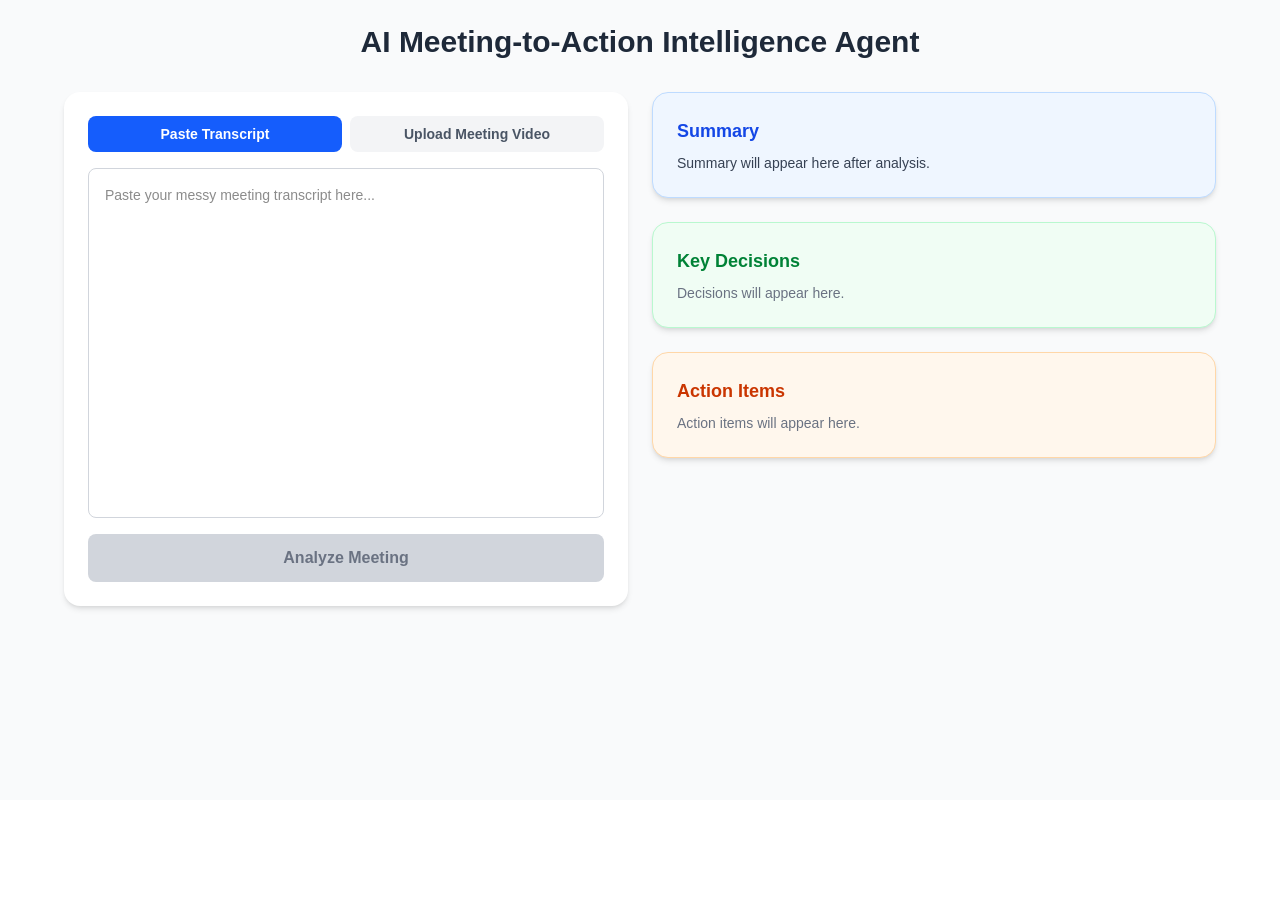
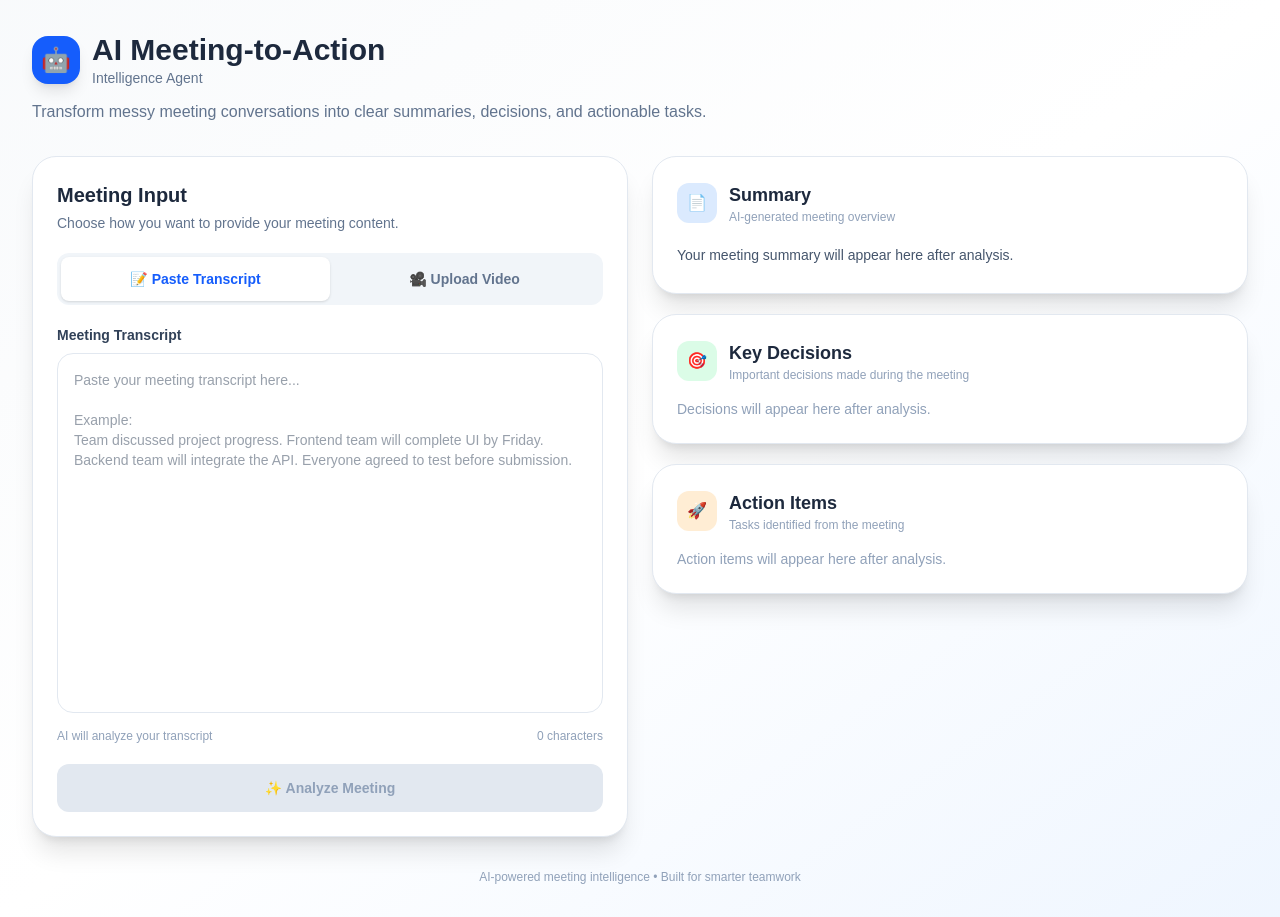
Before and after one commit to Sheerin1124/my-app, a Next.js app: page / in a window 1280 px wide. Before the commit the page ends 800 px from the top, so only its background shows below. Built offline with nearby package versions, Linux system fonts and the light colour scheme.

Commit message:
api\analyze

```diff
--- /dev/null
+++ b/app/api/analyze/route.ts
@@ -0,0 +1,37 @@
+import { NextResponse } from "next/server";
+
+export async function POST(request: Request) {
+  try {
+    const body = await request.json();
+
+    console.log("Received data:", body);
+
+    return NextResponse.json({
+      success: true,
+
+      summary:
+        "The meeting discussed project progress and assigned responsibilities to team members.",
+
+      decisions: [
+        "Complete frontend and backend development",
+        "Test the application before submission",
+      ],
+
+      actionItems: [
+        "Frontend team to complete UI development",
+        "Backend team to complete API integration",
+        "Team to test the project",
+      ],
+    });
+  } catch (error) {
+    console.error(error);
+
+    return NextResponse.json(
+      {
+        success: false,
+        error: "Something went wrong in backend",
+      },
+      { status: 500 }
+    );
+  }
+}
--- a/app/api/meeting-intelligence/route.ts
+++ /dev/null
@@ -1,55 +0,0 @@
-import { NextRequest, NextResponse } from "next/server";
-
-export async function POST(req: NextRequest) {
-  try {
-    const body = await req.json();
-
-    const transcript = body.transcript;
-
-    console.log("Transcript received:", transcript);
-
-    if (!transcript || !transcript.trim()) {
-      return NextResponse.json(
-        {
-          success: false,
-          error: "Transcript is empty",
-        },
-        { status: 400 }
-      );
-    }
-
-    // Demo analysis
-    const summary =
-      "The meeting discussed project progress, pending payment integration, notification issues, and testing preparation.";
-
-    const decisions = [
-      "Payment integration must be completed by next Wednesday.",
-      "The notification issue should be fixed by Monday.",
-      "Testing preparation will start this week.",
-    ];
-
-    const actionItems = [
-      "John: Complete the user profile section by Friday.",
-      "Sarah: Complete the payment integration by next Wednesday.",
-      "John: Fix the notification issue by Monday.",
-      "Sarah: Prepare the testing checklist by Thursday.",
-    ];
-
-    return NextResponse.json({
-      success: true,
-      summary,
-      decisions,
-      actionItems,
-    });
-  } catch (error) {
-    console.error("Backend Error:", error);
-
-    return NextResponse.json(
-      {
-        success: false,
-        error: "Internal server error",
-      },
-      { status: 500 }
-    );
-  }
-}
--- a/app/page.tsx
+++ b/app/page.tsx
@@ -6,48 +6,78 @@ export default function Home() {
   const [inputMode, setInputMode] = useState<"transcript" | "video">(
     "transcript"
   );
-  const [transcript, setTranscript] = useState<string>("");
+
+  const [transcript, setTranscript] = useState("");
   const [videoFile, setVideoFile] = useState<File | null>(null);
-  const [loading, setLoading] = useState<boolean>(false);
-  const [summary, setSummary] = useState<string>("");
+
+  const [loading, setLoading] = useState(false);
+  const [summary, setSummary] = useState("");
   const [decisions, setDecisions] = useState<string[]>([]);
   const [actionItems, setActionItems] = useState<string[]>([]);
+  const [error, setError] = useState("");
 
+  // Analyze Meeting
   const handleAnalyze = async () => {
+    if (inputMode === "transcript" && transcript.trim() === "") {
+      setError("Please paste a meeting transcript first.");
+      return;
+    }
+
+    if (inputMode === "video") {
+      setError(
+        "Video transcription is not connected yet. Please use Paste Transcript for now."
+      );
+      return;
+    }
+
     setLoading(true);
 
+    // Clear previous results
+    setSummary("");
+    setDecisions([]);
+    setActionItems([]);
+    setError("");
+
     try {
-    const response = await fetch("/api/meeting-intelligence", {
+      const response = await fetch("/api/analyze", {
         method: "POST",
         headers: {
           "Content-Type": "application/json",
         },
         body: JSON.stringify({
-        transcript: transcript,
+          transcript: transcript.trim(),
         }),
       });
 
       const data = await response.json();
 
+      console.log("Backend Response:", data);
+
       if (!response.ok) {
         throw new Error(data.error || "Backend connection failed");
       }
 
-    console.log("Backend Response:", data);
-
-    setSummary(data.summary || "");
+      setSummary(data.summary || "No summary generated.");
       setDecisions(data.decisions || []);
       setActionItems(data.actionItems || []);
-  } catch (error) {
-    console.error("API Error:", error);
-    setSummary("Failed to connect with backend.");
+    } catch (err) {
+      console.error("API Error:", err);
+
+      setError(
+        err instanceof Error
+          ? err.message
+          : "Failed to connect with backend."
+      );
     } finally {
       setLoading(false);
     }
   };
+
+  // File Upload
   const handleFileChange = (e: ChangeEvent<HTMLInputElement>) => {
     const file = e.target.files?.[0] || null;
     setVideoFile(file);
+    setError("");
   };
 
   const isButtonDisabled =
@@ -56,65 +86,156 @@ export default function Home() {
     (inputMode === "video" && videoFile === null);
 
   return (
-    <main className="min-h-screen bg-gray-50 p-6">
-      <h1 className="text-3xl font-bold text-center mb-8 text-gray-800">
-        AI Meeting-to-Action Intelligence Agent
+    <main className="min-h-screen bg-gradient-to-br from-slate-50 via-white to-blue-50 p-4 md:p-8">
+
+      {/* HEADER */}
+      <div className="max-w-7xl mx-auto mb-8">
+        <div className="flex items-center gap-3 mb-3">
+          <div className="w-12 h-12 rounded-2xl bg-blue-600 flex items-center justify-center shadow-lg">
+            <span className="text-2xl">🤖</span>
+          </div>
+
+          <div>
+            <h1 className="text-2xl md:text-3xl font-bold text-slate-800">
+              AI Meeting-to-Action
             </h1>
 
-      <div className="grid grid-cols-1 md:grid-cols-2 gap-6 max-w-6xl mx-auto">
-        {/* INPUT SECTION */}
-        <div className="bg-white rounded-2xl shadow-md p-6 flex flex-col">
-          <div className="flex gap-2 mb-4">
+            <p className="text-sm text-slate-500">
+              Intelligence Agent
+            </p>
+          </div>
+        </div>
+
+        <p className="text-slate-500 text-sm md:text-base">
+          Transform messy meeting conversations into clear summaries,
+          decisions, and actionable tasks.
+        </p>
+      </div>
+
+      {/* MAIN GRID */}
+      <div className="max-w-7xl mx-auto grid grid-cols-1 lg:grid-cols-2 gap-6">
+
+        {/* LEFT PANEL */}
+        <div className="bg-white rounded-3xl shadow-xl border border-slate-200 p-6">
+
+          <div className="flex items-center justify-between mb-5">
+            <div>
+              <h2 className="text-xl font-bold text-slate-800">
+                Meeting Input
+              </h2>
+
+              <p className="text-sm text-slate-500 mt-1">
+                Choose how you want to provide your meeting content.
+              </p>
+            </div>
+          </div>
+
+          {/* TABS */}
+          <div className="flex bg-slate-100 rounded-xl p-1 mb-5">
+
             <button
               type="button"
-              onClick={() => setInputMode("transcript")}
-              className={`flex-1 py-2 rounded-lg font-semibold text-sm ${
+              onClick={() => {
+                setInputMode("transcript");
+                setError("");
+              }}
+              className={`flex-1 py-3 rounded-lg font-semibold text-sm transition-all ${
                 inputMode === "transcript"
-                  ? "bg-blue-600 text-white"
-                  : "bg-gray-100 text-gray-600"
+                  ? "bg-white text-blue-600 shadow-sm"
+                  : "text-slate-500 hover:text-slate-700"
               }`}
             >
-              Paste Transcript
+              📝 Paste Transcript
             </button>
 
             <button
               type="button"
-              onClick={() => setInputMode("video")}
-              className={`flex-1 py-2 rounded-lg font-semibold text-sm ${
+              onClick={() => {
+                setInputMode("video");
+                setError("");
+              }}
+              className={`flex-1 py-3 rounded-lg font-semibold text-sm transition-all ${
                 inputMode === "video"
-                  ? "bg-blue-600 text-white"
-                  : "bg-gray-100 text-gray-600"
+                  ? "bg-white text-blue-600 shadow-sm"
+                  : "text-slate-500 hover:text-slate-700"
               }`}
             >
-              Upload Meeting Video
+              🎥 Upload Video
             </button>
+
           </div>
 
-          {/* TRANSCRIPT INPUT */}
+          {/* TRANSCRIPT */}
           {inputMode === "transcript" && (
+            <div>
+              <label className="block text-sm font-semibold text-slate-700 mb-2">
+                Meeting Transcript
+              </label>
+
               <textarea
-              className="flex-1 w-full min-h-[350px] border border-gray-300 rounded-lg p-4 text-sm resize-none focus:outline-none focus:ring-2 focus:ring-blue-500"
-              placeholder="Paste your messy meeting transcript here..."
+                className="w-full min-h-[360px] border border-slate-200 rounded-2xl p-4 text-sm text-slate-700 resize-none focus:outline-none focus:ring-2 focus:ring-blue-500 focus:border-transparent transition"
+                placeholder="Paste your meeting transcript here...
+
+Example:
+Team discussed project progress. Frontend team will complete UI by Friday. Backend team will integrate the API. Everyone agreed to test before submission."
                 value={transcript}
-              onChange={(e) => setTranscript(e.target.value)}
+                onChange={(e) => {
+                  setTranscript(e.target.value);
+                  setError("");
+                }}
               />
+
+              <div className="flex justify-between text-xs text-slate-400 mt-2">
+                <span>AI will analyze your transcript</span>
+                <span>{transcript.length} characters</span>
+              </div>
+            </div>
           )}
 
-          {/* VIDEO INPUT */}
+          {/* VIDEO UPLOAD */}
           {inputMode === "video" && (
-            <div className="flex-1 min-h-[350px] flex flex-col items-center justify-center border-2 border-dashed border-gray-300 rounded-lg p-6 text-center">
+            <div className="min-h-[360px] flex flex-col items-center justify-center border-2 border-dashed border-slate-300 rounded-2xl p-6 text-center bg-slate-50">
+
+              <div className="w-16 h-16 rounded-full bg-blue-100 flex items-center justify-center mb-4">
+                <span className="text-3xl">🎬</span>
+              </div>
+
+              <h3 className="font-semibold text-slate-700 mb-2">
+                Upload Meeting Video
+              </h3>
+
+              <p className="text-sm text-slate-500 mb-5">
+                Upload MP4, MOV, or audio files.
+              </p>
+
               <input
                 type="file"
                 accept="video/*,audio/*"
                 onChange={handleFileChange}
-                className="text-sm"
+                className="block w-full max-w-xs text-sm text-slate-600
+                file:mr-4 file:py-2 file:px-4
+                file:rounded-lg file:border-0
+                file:bg-blue-600 file:text-white
+                file:font-semibold
+                hover:file:bg-blue-700"
               />
 
               {videoFile && (
-                <p className="text-sm text-gray-600 mt-3">
-                  Selected: {videoFile.name}
+                <div className="mt-5 p-3 bg-white rounded-xl border border-slate-200 w-full max-w-xs">
+                  <p className="text-xs text-slate-400">Selected file</p>
+                  <p className="text-sm font-medium text-slate-700 truncate">
+                    {videoFile.name}
                   </p>
+                </div>
               )}
+
+            </div>
+          )}
+
+          {/* ERROR MESSAGE */}
+          {error && (
+            <div className="mt-4 p-3 rounded-xl bg-red-50 border border-red-200 text-red-600 text-sm">
+              ⚠️ {error}
             </div>
           )}
 
@@ -123,68 +244,146 @@ export default function Home() {
             type="button"
             onClick={handleAnalyze}
             disabled={isButtonDisabled}
-            className={`mt-4 font-semibold py-3 rounded-lg transition ${
+            className={`w-full mt-5 py-3.5 rounded-xl font-semibold text-sm transition-all flex items-center justify-center gap-2 ${
               isButtonDisabled
-                ? "bg-gray-300 text-gray-500 cursor-not-allowed"
-                : "bg-blue-600 text-white hover:bg-blue-700"
+                ? "bg-slate-200 text-slate-400 cursor-not-allowed"
+                : "bg-blue-600 text-white hover:bg-blue-700 shadow-lg shadow-blue-200"
             }`}
           >
-            {loading ? "Analyzing..." : "Analyze Meeting"}
+            {loading ? (
+              <>
+                <span className="animate-spin">⏳</span>
+                Analyzing Meeting...
+              </>
+            ) : (
+              <>
+                ✨ Analyze Meeting
+              </>
+            )}
           </button>
+
         </div>
 
-        {/* OUTPUT SECTION */}
-        <div className="flex flex-col gap-6">
-          {/* SUMMARY */}
-          <div className="bg-blue-50 border border-blue-200 rounded-2xl shadow-md p-6">
-            <h2 className="text-lg font-bold text-blue-700 mb-2">
+
+        {/* RIGHT PANEL */}
+        <div className="flex flex-col gap-5">
+
+          {/* SUMMARY CARD */}
+          <div className="bg-white rounded-3xl shadow-xl border border-slate-200 p-6">
+
+            <div className="flex items-center gap-3 mb-4">
+              <div className="w-10 h-10 rounded-xl bg-blue-100 flex items-center justify-center">
+                📄
+              </div>
+
+              <div>
+                <h2 className="text-lg font-bold text-slate-800">
                   Summary
                 </h2>
 
-            <p className="text-gray-700 text-sm">
-              {summary || "Summary will appear here after analysis."}
+                <p className="text-xs text-slate-400">
+                  AI-generated meeting overview
+                </p>
+              </div>
+            </div>
+
+            <p className="text-sm text-slate-600 leading-7">
+              {summary || "Your meeting summary will appear here after analysis."}
+            </p>
+
+          </div>
+
+
+          {/* DECISIONS CARD */}
+          <div className="bg-white rounded-3xl shadow-xl border border-slate-200 p-6">
+
+            <div className="flex items-center gap-3 mb-4">
+              <div className="w-10 h-10 rounded-xl bg-green-100 flex items-center justify-center">
+                🎯
+              </div>
+
+              <div>
+                <h2 className="text-lg font-bold text-slate-800">
+                  Key Decisions
+                </h2>
+
+                <p className="text-xs text-slate-400">
+                  Important decisions made during the meeting
+                </p>
+              </div>
+            </div>
+
+            {decisions.length > 0 ? (
+              <ul className="space-y-3">
+                {decisions.map((decision, index) => (
+                  <li
+                    key={index}
+                    className="flex items-start gap-3 text-sm text-slate-600"
+                  >
+                    <span className="mt-1 w-2 h-2 rounded-full bg-green-500 flex-shrink-0"></span>
+                    <span>{decision}</span>
+                  </li>
+                ))}
+              </ul>
+            ) : (
+              <p className="text-sm text-slate-400">
+                Decisions will appear here after analysis.
+              </p>
+            )}
+
+          </div>
+
+
+          {/* ACTION ITEMS CARD */}
+          <div className="bg-white rounded-3xl shadow-xl border border-slate-200 p-6">
+
+            <div className="flex items-center gap-3 mb-4">
+              <div className="w-10 h-10 rounded-xl bg-orange-100 flex items-center justify-center">
+                🚀
+              </div>
+
+              <div>
+                <h2 className="text-lg font-bold text-slate-800">
+                  Action Items
+                </h2>
+
+                <p className="text-xs text-slate-400">
+                  Tasks identified from the meeting
+                </p>
+              </div>
+            </div>
+
+            {actionItems.length > 0 ? (
+              <ul className="space-y-3">
+                {actionItems.map((item, index) => (
+                  <li
+                    key={index}
+                    className="flex items-start gap-3 text-sm text-slate-600"
+                  >
+                    <span className="mt-1 w-2 h-2 rounded-full bg-orange-500 flex-shrink-0"></span>
+                    <span>{item}</span>
+                  </li>
+                ))}
+              </ul>
+            ) : (
+              <p className="text-sm text-slate-400">
+                Action items will appear here after analysis.
+              </p>
+            )}
+
+          </div>
+
+        </div>
+
+      </div>
+
+      {/* FOOTER */}
+      <div className="max-w-7xl mx-auto text-center mt-8">
+        <p className="text-xs text-slate-400">
+          AI-powered meeting intelligence • Built for smarter teamwork
         </p>
       </div>
 
-          {/* DECISIONS */}
-          <div className="bg-green-50 border border-green-200 rounded-2xl shadow-md p-6">
-            <h2 className="text-lg font-bold text-green-700 mb-2">
-              Key Decisions
-            </h2>
-
-            {decisions.length > 0 ? (
-              <ul className="list-disc list-inside text-sm text-gray-700 space-y-1">
-                {decisions.map((decision, index) => (
-                  <li key={index}>{decision}</li>
-                ))}
-              </ul>
-            ) : (
-              <p className="text-gray-500 text-sm">
-                Decisions will appear here.
-              </p>
-            )}
-          </div>
-
-          {/* ACTION ITEMS */}
-          <div className="bg-orange-50 border border-orange-200 rounded-2xl shadow-md p-6">
-            <h2 className="text-lg font-bold text-orange-700 mb-2">
-              Action Items
-            </h2>
-
-            {actionItems.length > 0 ? (
-              <ul className="list-disc list-inside text-sm text-gray-700 space-y-1">
-                {actionItems.map((actionItem, index) => (
-                  <li key={index}>{actionItem}</li>
-                ))}
-              </ul>
-            ) : (
-              <p className="text-gray-500 text-sm">
-                Action items will appear here.
-              </p>
-            )}
-          </div>
-        </div>
-      </div>
     </main>
   );
 }
--- a/package.json
+++ b/package.json
@@ -11,6 +11,8 @@
   "dependencies": {
     "@anthropic-ai/sdk": "^0.126.0",
     "@google/genai": "^2.23.0",
+    "@google/generative-ai": "^0.24.1",
+    "ffmpeg-static": "^5.3.0",
     "next": "16.3.5",
     "openai": "^7.18.0",
     "react": "19.2.8",
```
Also changed, not shown: 1 other file (tests, documents, lock files or other folders). Lines whose indentation alone changed are shown as unchanged.
